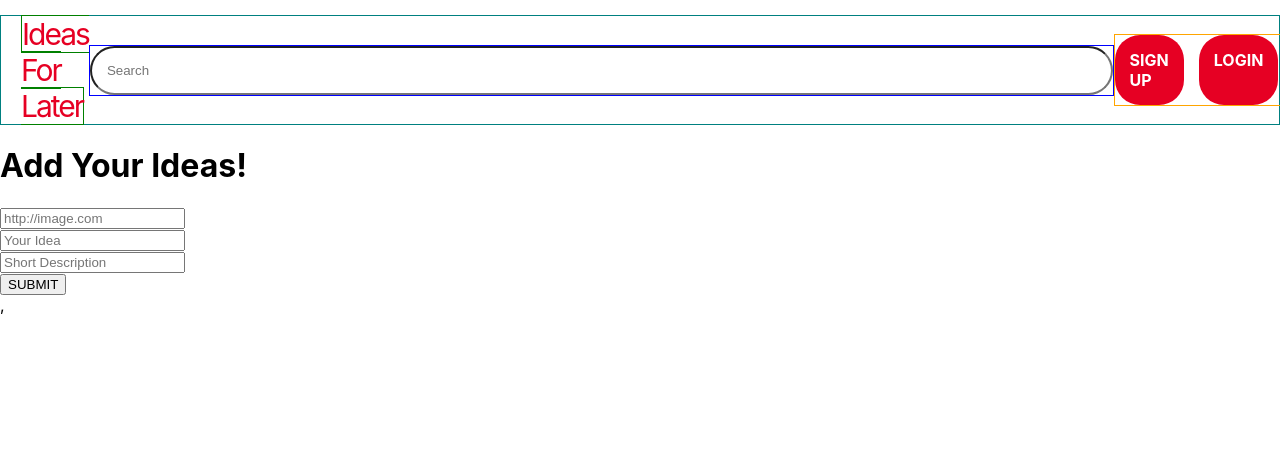
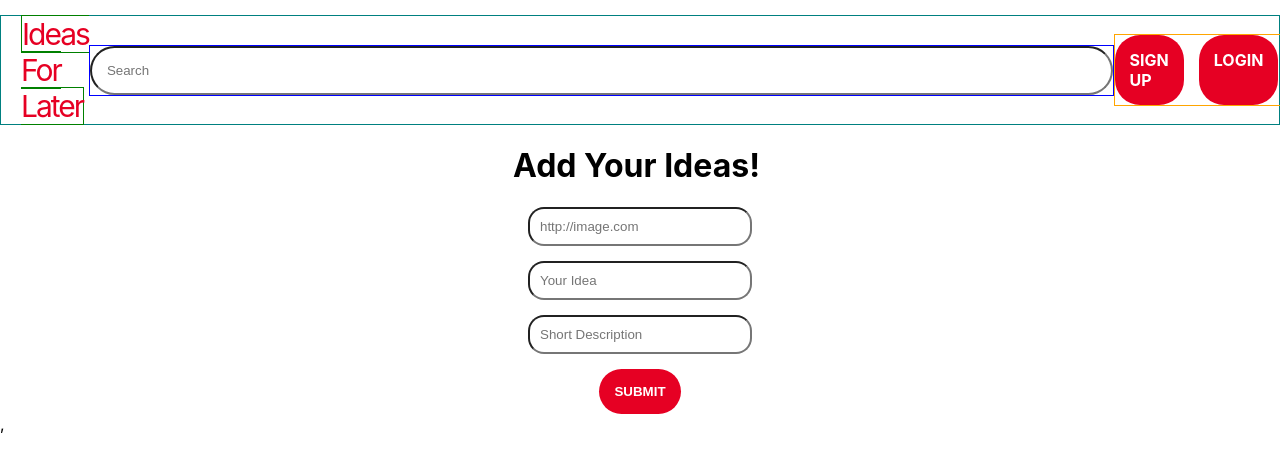
Before and after one commit to sblum55/ideas-for-later-front, a React (Create React App) app: page /addIdea in a window 1280 px wide. Shown: the top 468 px of the page. Built offline with nearby package versions, Linux system fonts and the light colour scheme; no server answers.

Commit message:
form styling

```diff
--- a/src/App.css
+++ b/src/App.css
@@ -178,3 +178,112 @@ body {
 .favHeartOutline {
   cursor: pointer;
 }
+
+/* Forms Styling */
+
+.loginFormContainer {
+  display: flex;
+  justify-content: center;
+  align-items: center;
+}
+
+.loginInput {
+  width: 200px;
+  padding: 10px;
+  border-radius: 16px;
+}
+
+
+.signUpContainer {
+  display: flex;
+  justify-content: center;
+  align-items: center;
+}
+
+.nameArea {
+  display: flex;
+  justify-content: center;
+  align-items: center;
+  margin: 15px;
+}
+
+.emailArea {
+  display: flex;
+  justify-content: center;
+  align-items: center;
+  margin: 15px;
+}
+
+.passwordArea {
+  display: flex;
+  justify-content: center;
+  align-items: center;
+  margin: 15px;
+}
+
+.signUpInput {
+  width: 200px;
+  padding: 10px;
+  border-radius: 16px;
+}
+
+.addIdeaContainer {
+  display: flex;
+  justify-content: center;
+  align-items: center;
+}
+
+.imageArea {
+  display: flex;
+  justify-content: center;
+  align-items: center;
+  margin: 15px;
+}
+
+.imageInput {
+  width: 200px;
+  padding: 10px;
+  border-radius: 16px;
+}
+
+.titleArea {
+  display: flex;
+  justify-content: center;
+  align-items: center;
+  margin: 15px;
+}
+
+.titleInput {
+  width: 200px;
+  padding: 10px;
+  border-radius: 16px;
+}
+
+.descriptionArea {
+  display: flex;
+  justify-content: center;
+  align-items: center;
+  margin: 15px;
+}
+
+.descriptionInput {
+  width: 200px;
+  padding: 10px;
+  border-radius: 16px;
+}
+
+.createBtnArea {
+  display: flex;
+  justify-content: center;
+  align-items: center;
+}
+
+.createBtn {
+  background-color: #e60023;
+  border: none;
+  border-radius: 25px;
+  padding: 15px;
+  cursor: pointer;
+  color: white;
+  font-weight: bold;
+}
--- a/src/pages/CreateIdea.js
+++ b/src/pages/CreateIdea.js
@@ -30,7 +30,7 @@ const CreateIdea = () => {
         <div>
             <div className = 'addIdeaContainer'>
                 <form onSubmit = {handleSubmit}>
-                    <div className = 'addWineTitle'>
+                    <div className = 'addIdeaTitle'>
                         <h1>Add Your Ideas!</h1>
                     </div>
                     <div className = 'imageArea'>
@@ -42,8 +42,8 @@ const CreateIdea = () => {
                     <div className = 'descriptionArea'>
                         <input className = 'descriptionInput' placeholder = 'Short Description' type = 'text' id = 'new-description' value = {description} onChange = {(e) => {setDescription(e.target.value)}} />
                     </div>
-                    <div className = 'signUpBtnArea'>
-                        <input className = 'submitLoginBtn' type = 'submit' value = 'SUBMIT' />
+                    <div className = 'createBtnArea'>
+                        <input className = 'createBtn' type = 'submit' value = 'SUBMIT' />
                     </div>
                 </form>
             </div>
--- a/src/pages/SignUp.js
+++ b/src/pages/SignUp.js
@@ -20,26 +20,17 @@ const SignUp = () => {
     }
 
     return (
-        <div>
+        <div className = 'signUpContainer'>
             <h1>Access our selection of great ideas!</h1>
             <form onSubmit = {handleSubmit}>
                 <div className = 'nameArea'>
-                    <div>
-                    <label htmlFor = 'new-name'>Name </label>
-                    </div>
-                    <input className = 'signUpInput' id = 'new-name' value = {name} onChange = {(e) => {setName(e.target.value)}} />
+                    <input className = 'signUpInput' placeholder = 'Name' id = 'new-name' value = {name} onChange = {(e) => {setName(e.target.value)}} />
                 </div>
                 <div className = 'emailArea'>
-                    <div>
-                    <label htmlFor = 'new-email'>Email </label>
-                    </div>
-                    <input className = 'signUpInput' id = 'new-email' value = {email} onChange = {(e) => {setEmail(e.target.value)}} />
+                    <input className = 'signUpInput' placeholder = 'Email' id = 'new-email' value = {email} onChange = {(e) => {setEmail(e.target.value)}} />
                 </div>
                 <div className = 'passwordArea'>
-                    <div>
-                    <label htmlFor = 'new-password'>Password </label>
-                    </div>
-                    <input className = 'signUpInput' type = 'password' id = 'new-password' value = {password} onChange = {(e) => {setPassword(e.target.value)}} />
+                    <input className = 'signUpInput' placeholder = 'Password' type = 'password' id = 'new-password' value = {password} onChange = {(e) => {setPassword(e.target.value)}} />
                 </div>
                 <div className = 'signUpBtnArea'>
                     <input className = 'signUpBtn' type = 'submit' value = 'SUBMIT' />
```
